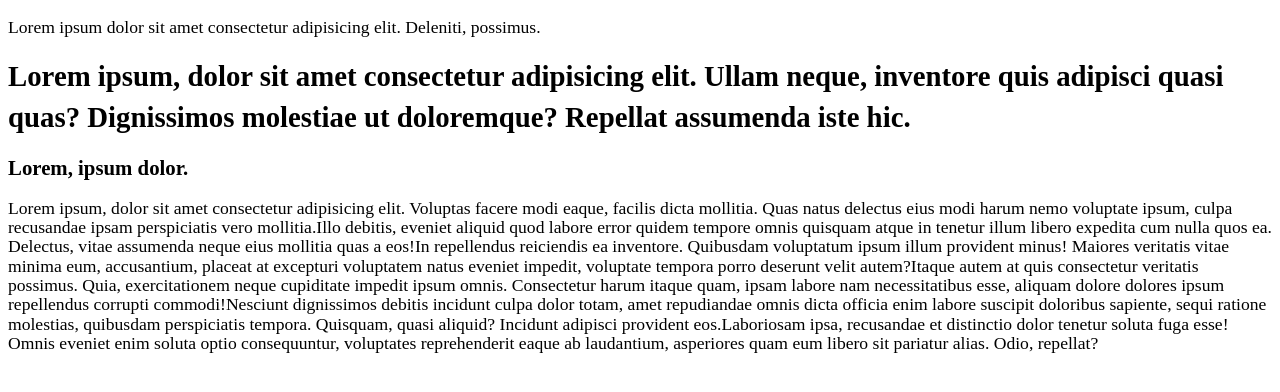
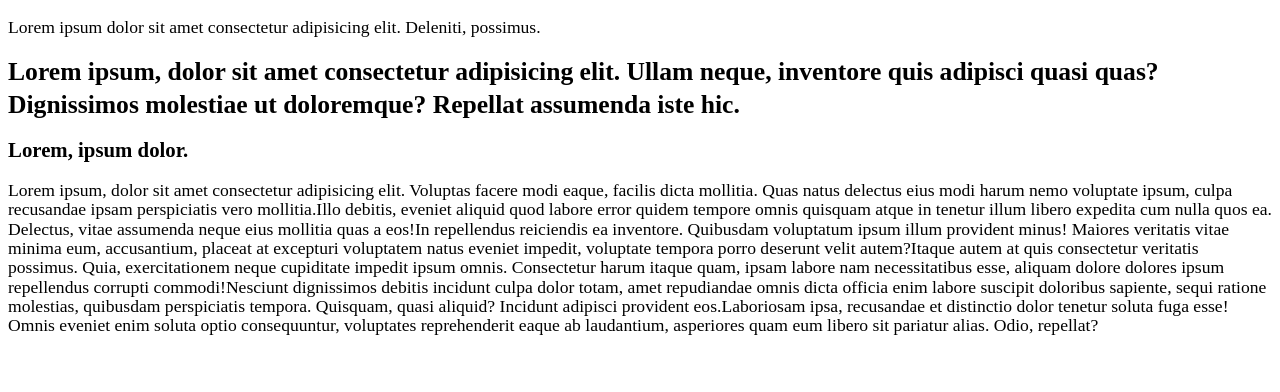
Before and after one commit to 4dr1en/font-placeholders-system, a website: page index.html in a window 1280 px wide. Drawn offline with Linux system fonts and the light colour scheme.

Commit message:
fix - loop @each

```diff
--- a/sass/abstracts/_typography.scss
+++ b/sass/abstracts/_typography.scss
@@ -29,12 +29,12 @@ $font-breakpoints: (0, 992, 1400);
 ///
 /// keys map 2 : string
 /// accepted key names =
-///    'size|font-size' = number (use rem),
-///    'height|line-height' = number,
-///    'weight|font-weight' = number or string,
-///    'family|font-family' = string,
+///    'size:font-size' = number (use rem),
+///    'height:line-height' = number,
+///    'weight:font-weight' = number or string,
+///    'family:font-family' = string,
 ///    'first-letter'= string (text-transform values),
-///    string = string
+///    string = string (standard css rules)
 ///
 $font-placeholders: (
     'sm': (
@@ -54,8 +54,8 @@ $font-placeholders: (
     ),
     'xl': (
         ('size': 1.6, 'height': 1.3, 'first-letter': 'uppercase'),
+        (),
         ('size': 1.8, 'height': 1.4),
-        ('size': 2, 'height': 1.4),
     ),
 );
 
@@ -136,10 +136,13 @@ $font-placeholders: (
             @warn 'The number of fonts responsives map properties is highter than the number of fonts breakpoints, the last ones will be ignored.';
         }
         @each $breakpoint in $font-breakpoints {
-            $properties: list.nth($font-properties-list, $i);
-            $i: $i + 1;
+            @if list.nth($font-properties-list, $i) {
 
-            @include font-placeholder($placeholders-suffix, $breakpoint, $properties);
+                $properties: list.nth($font-properties-list, $i);
+                $i: $i + 1;
+
+                @include font-placeholder($placeholders-suffix, $breakpoint, $properties);
+            }
         }
     }
 }
```
Also changed, not shown: index.css, 1 other file.
